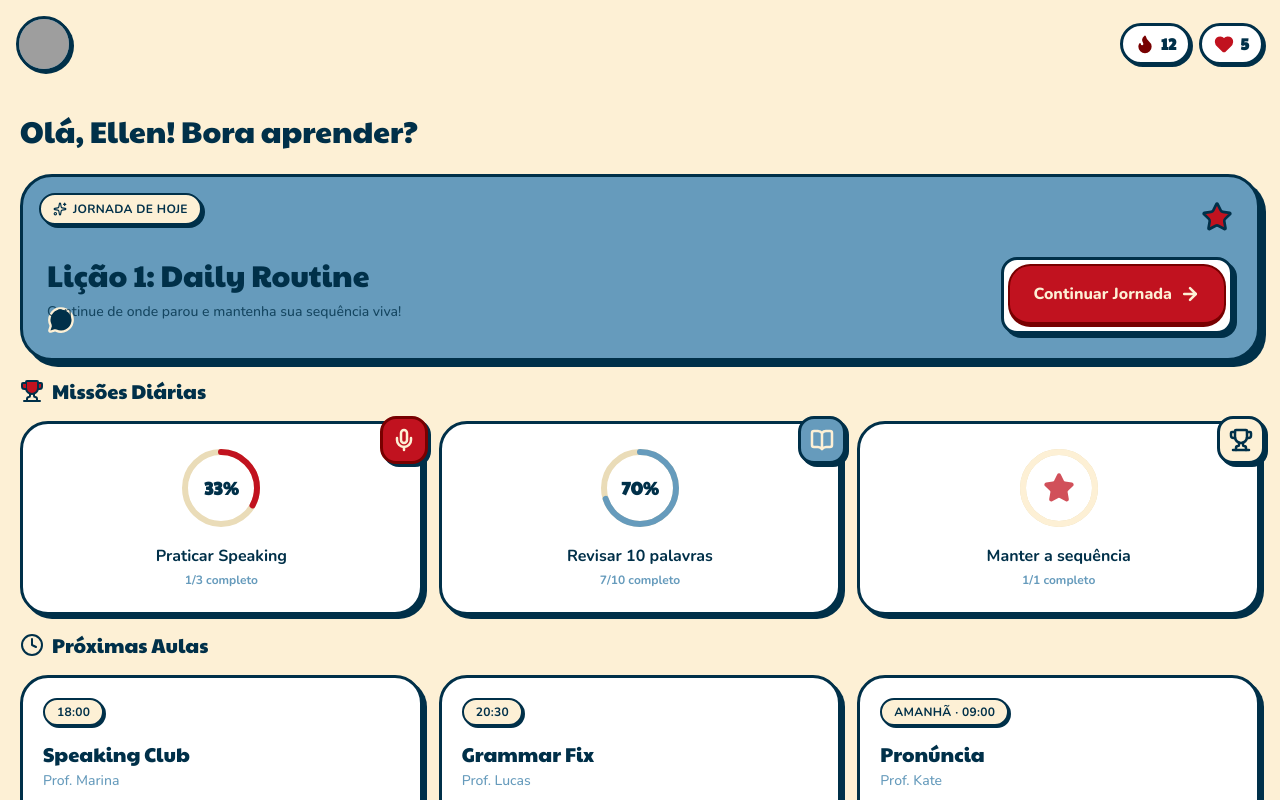
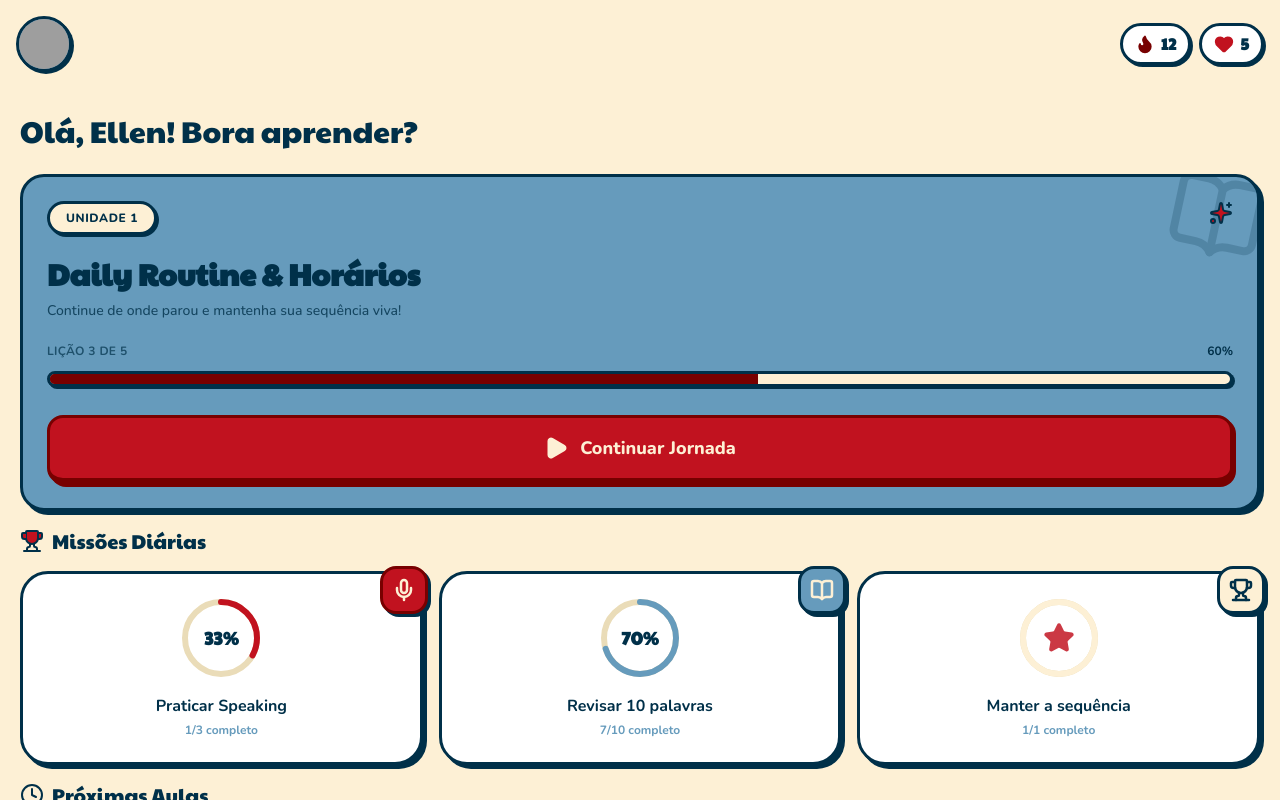
Before and after one commit to ellenmwnroe/bff-academy, a Next.js app in the folder bff-academy/: page /dev in a window 1280 px wide. Shown: the top 800 px of the page. Built offline with nearby package versions, Linux system fonts and the light colour scheme; grey boxes are pictures that could not be loaded.

Commit message:
fix: conteirizacao do home

```diff
--- a/bff-academy/src/components/home-view.tsx
+++ b/bff-academy/src/components/home-view.tsx
@@ -2,9 +2,10 @@
 
 import Image from "next/image"
 import { useRouter } from "next/navigation"
-import { ArrowRight, Sparkles, Zap, Star, MessageCircle, Mic, BookOpen, Trophy, Clock } from "lucide-react"
+import { Star, Mic, BookOpen, Trophy, Clock } from "lucide-react"
 import { useState } from "react"
 import { GlobalHeader } from "./global-header"
+import { JourneyHeroCard } from "./journey-hero-card"
 
 type PaletteVariant = "crimson" | "marble" | "varden"
 
@@ -186,59 +187,18 @@ export function HomeView() {
 
       {/* Bento Grid Layout */}
       <div className="grid gap-4 md:grid-cols-2">
-        {/* Hero lesson card - Compacto */}
-        <section
-          aria-labelledby="lesson-heading"
-          className="relative overflow-hidden rounded-[32px] border-[3px] border-cosmos bg-marble p-6 shadow-[6px_6px_0_0_var(--color-cosmos)] md:col-span-2"
-        >
-          {/* Floating pill tag */}
-          <span className="absolute left-4 top-4 flex w-fit items-center gap-1.5 rounded-full border-2 border-cosmos bg-varden px-3 py-1.5 text-xs font-bold uppercase tracking-wide text-cosmos shadow-[3px_3px_0_0_var(--color-cosmos)]">
-            <Sparkles className="size-3.5" aria-hidden="true" />
-            Jornada de hoje
-          </span>
-
-          {/* floating decorations */}
-          <Star
-            className="animate-bob absolute right-6 top-6 size-8 fill-crimson text-cosmos"
-            style={{ ["--bob-rot" as string]: "-12deg" }}
-            aria-hidden="true"
+        {/* Hero lesson card */}
+        <div className="md:col-span-2">
+          <JourneyHeroCard
+            unitNumber={1}
+            title="Daily Routine & Horários"
+            description="Continue de onde parou e mantenha sua sequência viva!"
+            currentLesson={3}
+            totalLessons={5}
+            progressPercentage={60}
+            onContinueClick={() => router.push("/lesson-overview")}
           />
-          <Zap
-            className="animate-bob absolute bottom-8 right-8 size-7 fill-varden text-cosmos"
-            style={{ ["--bob-rot" as string]: "10deg", animationDelay: "0.6s" }}
-            aria-hidden="true"
-          />
-          <MessageCircle
-            className="animate-bob absolute left-6 bottom-6 size-7 fill-cosmos text-varden"
-            style={{ animationDelay: "1.1s" }}
-            aria-hidden="true"
-          />
-
-          <div className="relative mt-14 grid gap-6 md:grid-cols-[1fr_auto]">
-            <div className="flex flex-col gap-2">
-              <h2 id="lesson-heading" className="font-serif text-3xl text-cosmos text-balance">
-                Lição 1: Daily Routine
-              </h2>
-              <p className="text-sm font-medium leading-relaxed text-cosmos/80">
-                Continue de onde parou e mantenha sua sequência viva!
-              </p>
-            </div>
-
-            {/* Botão com fundo branco separado */}
-            <div className="flex items-end">
-              <button
-                type="button"
-                onClick={() => router.push("/lesson-overview")}
-                className="group relative rounded-2xl border-[3px] border-cosmos bg-card p-1 shadow-[4px_4px_0_0_var(--color-cosmos)] transition-all active:translate-x-0.5 active:translate-y-0.5 active:shadow-[2px_2px_0_0_var(--color-cosmos)]"
-              >
-                <div className="flex items-center justify-center gap-2 rounded-xl border-2 border-gochujang border-b-[5px] bg-crimson px-6 py-4 text-base font-extrabold text-varden transition-all group-active:translate-y-0.5 group-active:border-b-2">
-                  Continuar Jornada
-                  <ArrowRight className="size-5" strokeWidth={3} aria-hidden="true" />
-                </div>
-              </button>
-            </div>
-          </div>
-        </section>
+        </div>
 
         {/* Daily quests - Grid compacto */}
         <section aria-labelledby="quests-heading" className="flex flex-col gap-4 md:col-span-2">
--- /dev/null
+++ b/bff-academy/src/components/journey-hero-card.tsx
@@ -0,0 +1,101 @@
+"use client"
+
+import { Play, BookOpen, Sparkles } from "lucide-react"
+
+type JourneyHeroCardProps = {
+  readonly unitNumber?: number
+  readonly title?: string
+  readonly description?: string
+  readonly currentLesson?: number
+  readonly totalLessons?: number
+  readonly progressPercentage?: number
+  readonly onContinueClick?: () => void
+}
+
+export function JourneyHeroCard({
+  unitNumber = 1,
+  title = "Apresentações Básicas",
+  description = "Aprenda a falar sobre você e conhecer novas pessoas.",
+  currentLesson = 3,
+  totalLessons = 5,
+  progressPercentage = 60,
+  onContinueClick,
+}: JourneyHeroCardProps) {
+  return (
+    <section
+      className="relative overflow-hidden rounded-3xl border-[3px] border-cosmos bg-marble p-6 shadow-[4px_4px_0_0_var(--color-cosmos)]"
+      aria-labelledby="journey-hero-title"
+    >
+      {/* Decorative Icon - Top Right Corner */}
+      <div className="absolute -right-2 -top-2 rotate-12 opacity-20">
+        <BookOpen className="size-24 text-cosmos" strokeWidth={2} aria-hidden="true" />
+      </div>
+
+      {/* Floating Sparkle Decoration */}
+      <Sparkles
+        className="absolute right-6 top-6 size-6 fill-crimson text-cosmos"
+        aria-hidden="true"
+      />
+
+      {/* Content Container */}
+      <div className="relative z-10 flex flex-col gap-5">
+        {/* Status Badge */}
+        <span className="w-fit rounded-full border-[3px] border-cosmos bg-varden px-4 py-1.5 text-xs font-extrabold uppercase tracking-wider text-cosmos shadow-[2px_2px_0_0_var(--color-cosmos)]">
+          Unidade {unitNumber}
+        </span>
+
+        {/* Title and Description */}
+        <div className="flex flex-col gap-2">
+          <h2
+            id="journey-hero-title"
+            className="font-serif text-3xl font-black leading-tight text-cosmos text-balance"
+          >
+            {title}
+          </h2>
+          <p className="text-sm font-medium leading-relaxed text-cosmos/80 text-balance">
+            {description}
+          </p>
+        </div>
+
+        {/* Progress Section */}
+        <div className="flex flex-col gap-3">
+          {/* Progress Label */}
+          <div className="flex items-center justify-between">
+            <span className="text-xs font-bold uppercase tracking-wide text-cosmos/70">
+              Lição {currentLesson} de {totalLessons}
+            </span>
+            <span className="text-xs font-bold text-cosmos">{progressPercentage}%</span>
+          </div>
+
+          {/* Custom Progress Bar */}
+          <div className="relative h-4 w-full overflow-hidden rounded-full border-[3px] border-cosmos bg-varden shadow-[2px_2px_0_0_var(--color-cosmos)]">
+            {/* Progress Fill */}
+            <progress
+              className="absolute inset-0 h-full w-full appearance-none [&::-webkit-progress-bar]:bg-transparent [&::-webkit-progress-value]:bg-gochujang [&::-moz-progress-bar]:bg-gochujang"
+              value={progressPercentage}
+              max={100}
+              aria-label={`Progresso da jornada: ${progressPercentage}%`}
+            />
+            <div
+              className="absolute inset-0 h-full bg-gochujang transition-all duration-500 ease-out"
+              style={{ width: `${progressPercentage}%` }}
+              aria-hidden="true"
+            />
+          </div>
+        </div>
+
+        {/* Action Button */}
+        <button
+          type="button"
+          onClick={onContinueClick}
+          className="group relative mt-2 w-full rounded-2xl border-[3px] border-gochujang border-b-[6px] bg-crimson px-6 py-4 text-lg font-extrabold text-varden shadow-[3px_3px_0_0_var(--color-gochujang)] transition-all hover:brightness-110 active:translate-y-1 active:border-b-[3px] active:shadow-[1px_1px_0_0_var(--color-gochujang)]"
+        >
+          <span className="flex items-center justify-center gap-3">
+            <Play className="size-6 fill-varden" strokeWidth={3} aria-hidden="true" />
+            Continuar Jornada
+          </span>
+        </button>
+      </div>
+    </section>
+  )
+}
```
